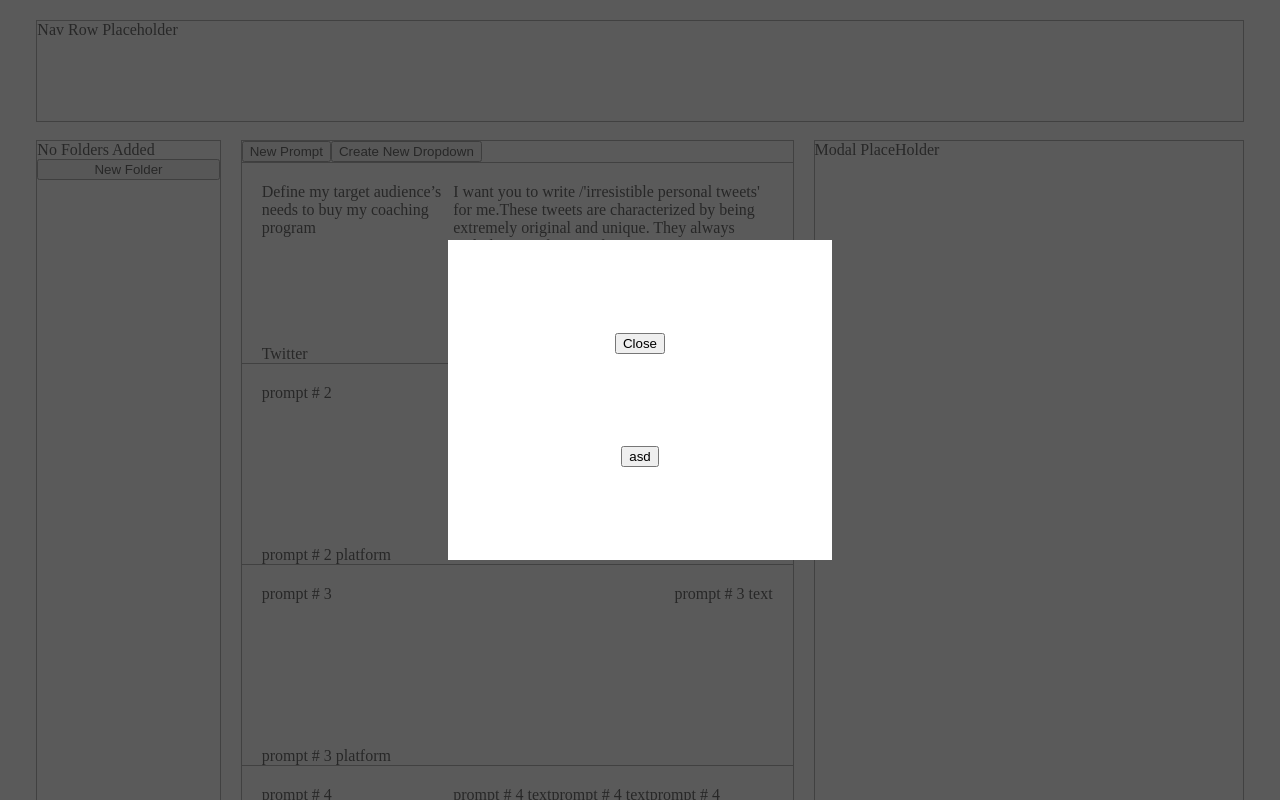
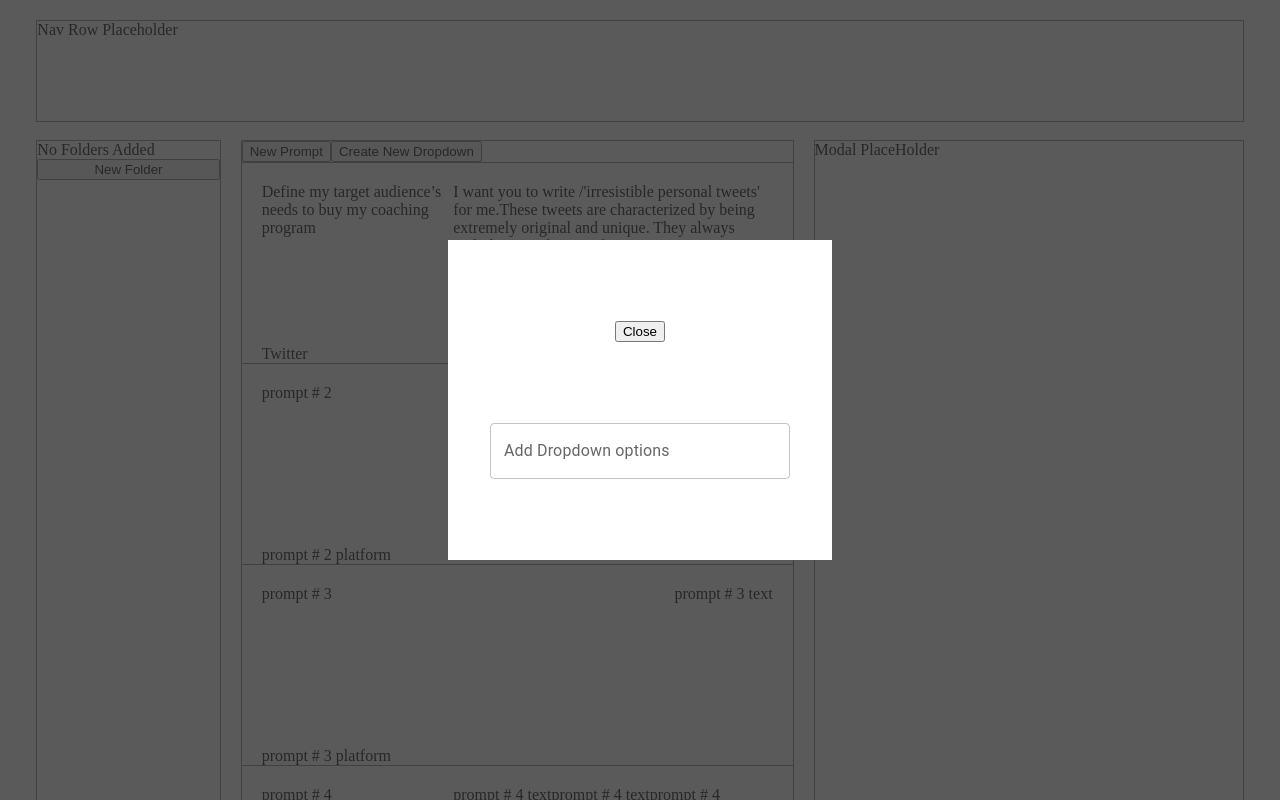
Before and after one commit to mohtasim317/prompt-library, a React (Vite) app: page / in a window 1280 px wide. Both pictures are taken after a click on the button "Create New Dropdown". Shown: the top 800 px of the page. Built offline with nearby package versions, Linux system fonts and the light colour scheme.

Commit message:
Created and started adding typeahead functionality. Installed Material UI dependency. Created Views Folder to hold different Modal Views for future development

```diff
--- a/package.json
+++ b/package.json
@@ -11,6 +11,9 @@
     "format": "npx prettier -w ."
   },
   "dependencies": {
+    "@emotion/react": "^11.11.4",
+    "@emotion/styled": "^11.11.0",
+    "@mui/material": "^5.15.14",
     "dotenv": "^16.4.5",
     "install": "^0.13.0",
     "npm": "^10.5.0",
--- a/src/components/Modal/Modal.tsx
+++ b/src/components/Modal/Modal.tsx
@@ -1,8 +1,9 @@
 import { ModalPropsType } from "../../types";
+import CreateDropdown from "./Views/CreateDropdown/CreateDropdown";
 import "./Modal.css";
 
-const obj = {
-  createDropdown: <button>asd</button>,
+const ModalViews = {
+  createDropdown: <CreateDropdown />,
 };
 
 function Modal({ setShowModal, type }: ModalPropsType) {
@@ -10,7 +11,7 @@ function Modal({ setShowModal, type }: ModalPropsType) {
     <div className="ModalBackground">
       <div className="ModalContent">
         <button onClick={() => setShowModal(false)}>Close</button>
-        {obj[type as keyof typeof obj]}
+        {ModalViews[type as keyof typeof ModalViews]}
       </div>
     </div>
   );
--- /dev/null
+++ b/src/components/Modal/Views/CreateDropdown/CreateDropdown.tsx
@@ -0,0 +1,86 @@
+import * as React from "react";
+import TextField from "@mui/material/TextField";
+import Autocomplete, { createFilterOptions } from "@mui/material/Autocomplete";
+
+const filter = createFilterOptions<FilmOptionType>();
+
+export default function CreateDropdown() {
+  const [value, setValue] = React.useState<FilmOptionType | null>(null);
+
+  return (
+    <Autocomplete
+      value={value}
+      onChange={(event, newValue) => {
+        if (typeof newValue === "string") {
+          setValue({
+            title: newValue,
+          });
+        } else if (newValue && newValue.inputValue) {
+          // Create a new value from the user input
+          setValue({
+            title: newValue.inputValue,
+          });
+          top100Films.push({ title: newValue.inputValue });
+        } else {
+          setValue(newValue);
+        }
+      }}
+      filterOptions={(options, params) => {
+        const filtered = filter(options, params);
+
+        const { inputValue } = params;
+        // Suggest the creation of a new value
+        const isExisting = options.some(
+          (option) => inputValue === option.title
+        );
+        if (inputValue !== "" && !isExisting) {
+          filtered.push({
+            inputValue,
+            title: `Add "${inputValue}"`,
+          });
+        }
+
+        return filtered;
+      }}
+      selectOnFocus
+      clearOnBlur
+      handleHomeEndKeys
+      id="free-solo-with-text-demo"
+      options={top100Films}
+      getOptionLabel={(option) => {
+        // Value selected with enter, right from the input
+        if (typeof option === "string") {
+          return option;
+        }
+        // Add "xxx" option created dynamically
+        if (option.inputValue) {
+          return option.inputValue;
+        }
+        // Regular option
+        return option.title;
+      }}
+      renderOption={(props, option) => <li {...props}>{option.title} </li>}
+      sx={{ width: 300 }}
+      freeSolo
+      renderInput={(params) => (
+        <TextField {...params} label="Add Dropdown options" />
+      )}
+    />
+  );
+}
+
+interface FilmOptionType {
+  inputValue?: string;
+  title: string;
+}
+
+// Top 100 films as rated by IMDb users. http://www.imdb.com/chart/top
+const top100Films: FilmOptionType[] = [
+  { title: "The Shawshank Redemption" },
+  { title: "The Godfather" },
+  { title: "The Godfather: Part II" },
+  { title: "The Dark Knight" },
+  { title: "12 Angry Men" },
+  { title: "Schindler's List" },
+  { title: "Pulp Fiction" },
+];
```
Also changed, not shown: src/components/Modal/Views/CreateDropdown/CreateDropdown.css (added).
